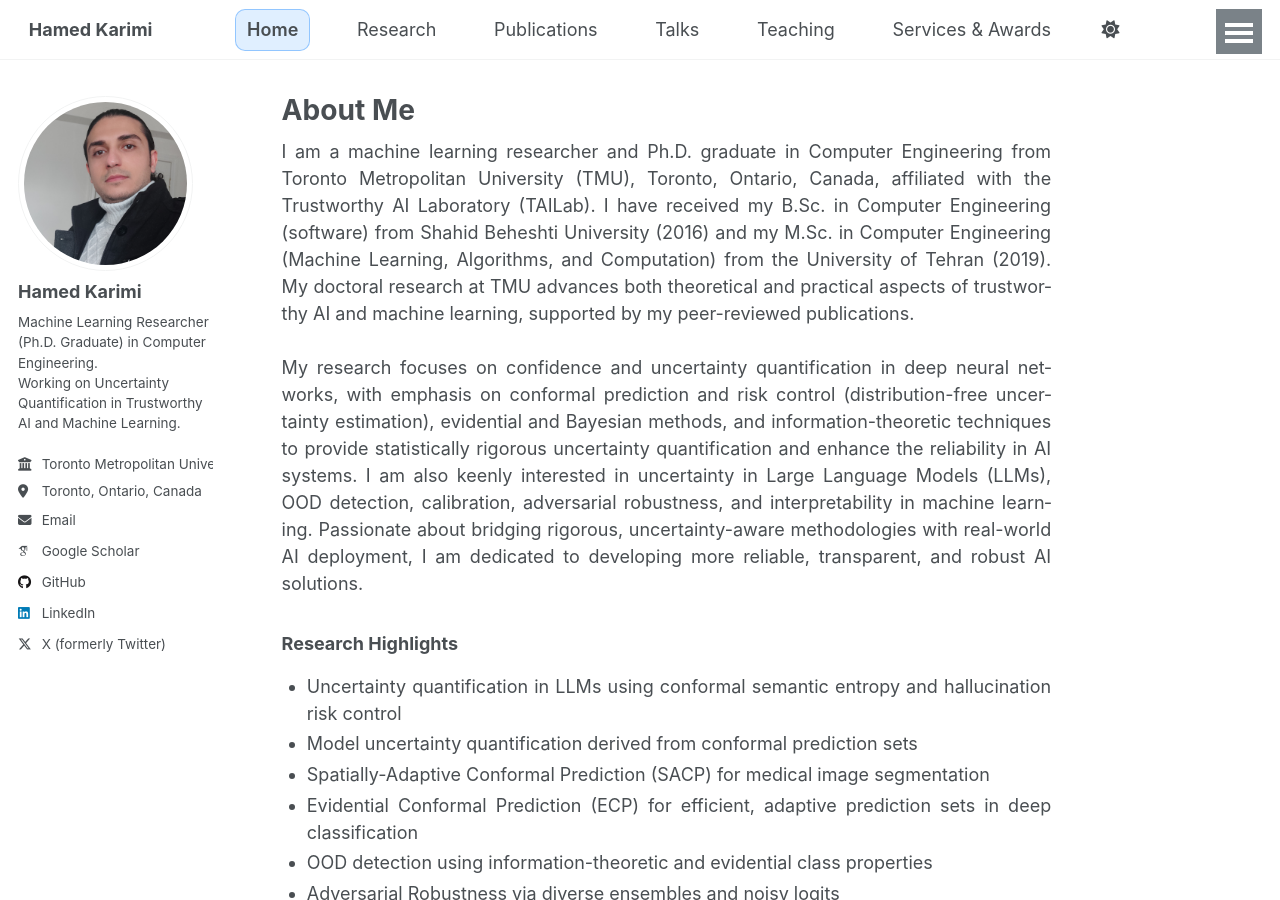
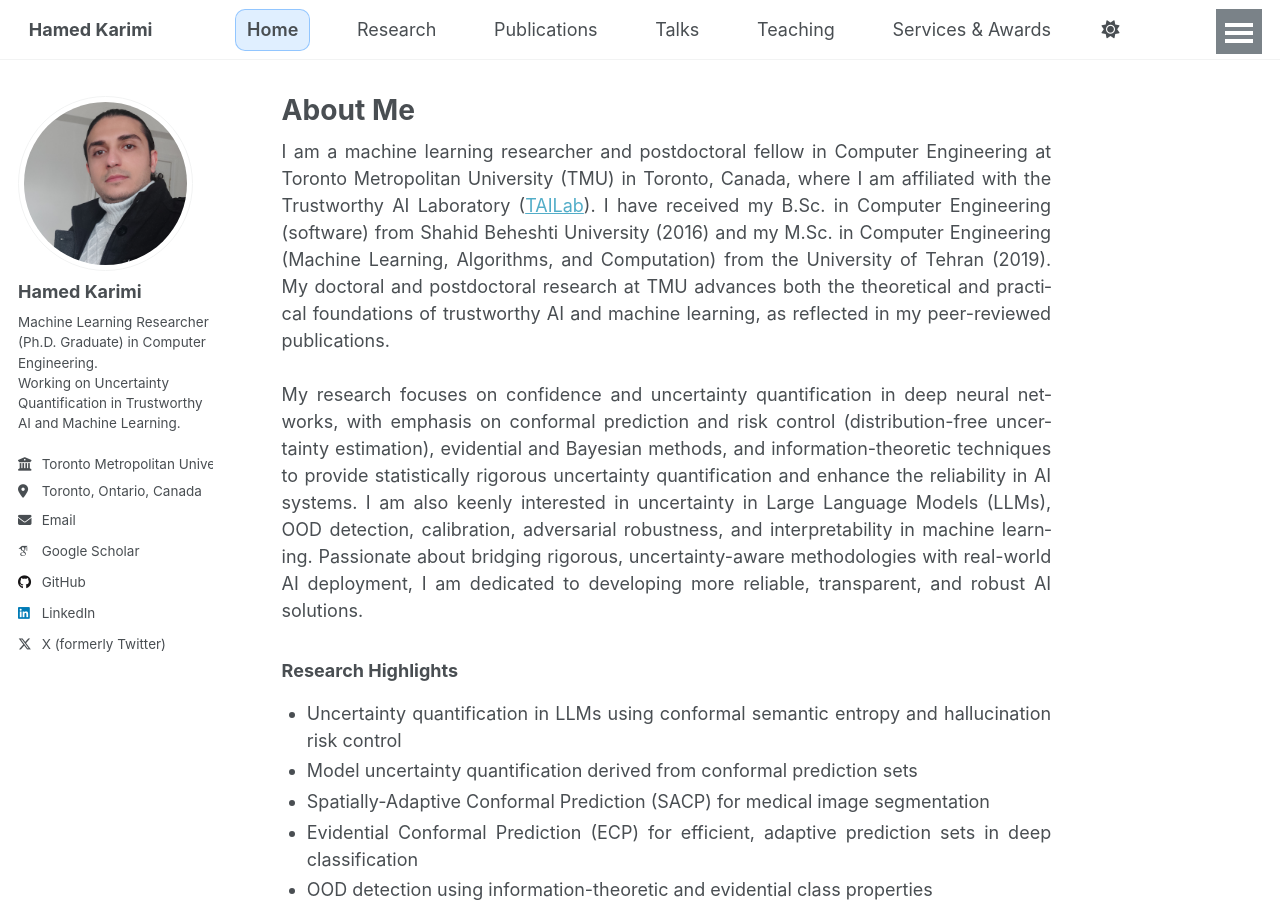
Before and after one commit to hamedmx/hamedmx.github.io, a Jekyll site: the page built from _pages/about.md, in a window 1280 px wide and 900 px high. Built offline with Jekyll 4.4.1, drawn with Linux system fonts in a browser that asks for light colours; some web fonts are replaced; a script that is not in the unit is left out.

Commit message:
Update about.md

```diff
--- a/_pages/about.md
+++ b/_pages/about.md
@@ -8,7 +8,7 @@ redirect_from:
 ---
 
 <div class="justify-text">
-I am a machine learning researcher and Ph.D. graduate in Computer Engineering from Toronto Metropolitan University (TMU), Toronto, Ontario, Canada, affiliated with the Trustworthy AI Laboratory (TAILab). I have received my B.Sc. in Computer Engineering (software) from Shahid Beheshti University (2016) and my M.Sc. in Computer Engineering (Machine Learning, Algorithms, and Computation) from the University of Tehran (2019). My doctoral research at TMU advances both theoretical and practical aspects of trustworthy AI and machine learning, supported by my peer-reviewed publications.<br><br>My research focuses on confidence and uncertainty quantification in deep neural networks, with emphasis on conformal prediction and risk control (distribution-free uncertainty estimation), evidential and Bayesian methods, and information-theoretic techniques to provide statistically rigorous uncertainty quantification and enhance the reliability in AI systems. I am also keenly interested in uncertainty in Large Language Models (LLMs), OOD detection, calibration, adversarial robustness, and interpretability in machine learning.
+I am a machine learning researcher and postdoctoral fellow in Computer Engineering at Toronto Metropolitan University (TMU) in Toronto, Canada, where I am affiliated with the Trustworthy AI Laboratory (<a href="https://www.ee.torontomu.ca/~samavi/research.html">TAILab</a>). I have received my B.Sc. in Computer Engineering (software) from Shahid Beheshti University (2016) and my M.Sc. in Computer Engineering (Machine Learning, Algorithms, and Computation) from the University of Tehran (2019). My doctoral and postdoctoral research at TMU advances both the theoretical and practical foundations of trustworthy AI and machine learning, as reflected in my peer-reviewed publications.<br><br>My research focuses on confidence and uncertainty quantification in deep neural networks, with emphasis on conformal prediction and risk control (distribution-free uncertainty estimation), evidential and Bayesian methods, and information-theoretic techniques to provide statistically rigorous uncertainty quantification and enhance the reliability in AI systems. I am also keenly interested in uncertainty in Large Language Models (LLMs), OOD detection, calibration, adversarial robustness, and interpretability in machine learning.
 Passionate about bridging rigorous, uncertainty-aware methodologies with real-world AI deployment, I am dedicated to developing more reliable, transparent, and robust AI solutions.
 </div>
 
```
